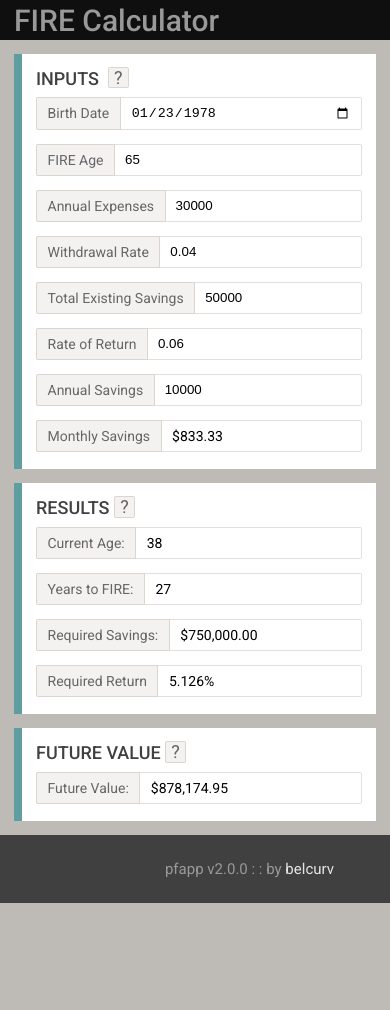
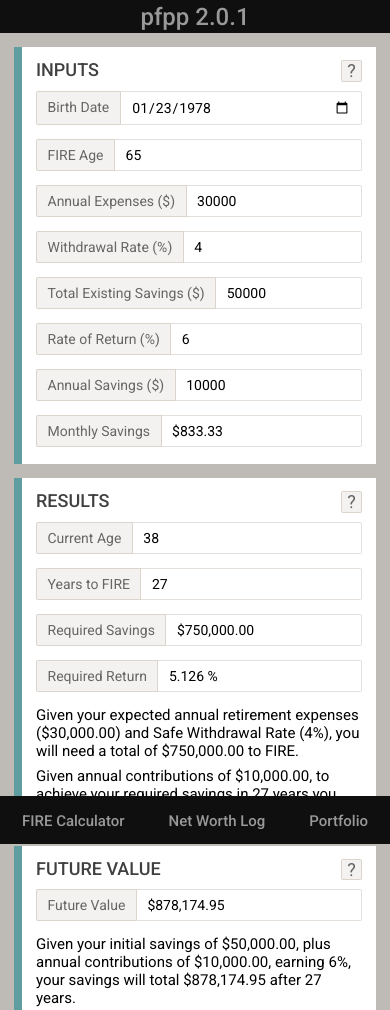
Before and after one commit to belcurv/pfapp, a plain HTML site: page ver_2/index.html in a window 390 px wide. Shown: the top 1010 px of the page. Before the commit the page ends 903 px from the top, so only its background shows below. Drawn offline with nearby package versions, Linux system fonts and the light colour scheme; grey boxes are pictures that could not be loaded.

Commit message:
Add navigation elements for additional features, add CSS classes to show/hide/rearrange nav elements depending on screen width.

```diff
--- a/ver_2/css/input-add-on.css
+++ b/ver_2/css/input-add-on.css
@@ -18,6 +18,31 @@
     border-right: 0;
 }
 
+.InputAddOn-item {
+    flex: 0 0 auto;
+    background-color: rgba(147, 128, 108, 0.1);
+    color: #666666;
+}
+
+.InputAddOn-field,
+.InputAddOn-item {
+    border: 1px solid rgba(147, 128, 108, 0.25);
+    padding: 0.5em 0.75em;
+    font: inherit;
+    font-weight: normal;
+}
+
+.InputAddOn-field:first-child,
+.InputAddOn-item:first-child {
+    border-radius: 2px 0 0 2px;
+}
+
+.InputAddOn-field:last-child,
+.InputAddOn-item:last-child {
+    border-radius: 0 2px 2px 0;
+}
+
+/* ========= custom stuff =============== */
 /* Custom input field focus effects */
 .InputAddOn-field:not(:first-child):focus {
     outline: none;
@@ -35,26 +60,11 @@
     box-shadow: 0 0 5px rgba(190, 187, 183, 1);
 }
 
-.InputAddOn-item {
-    flex: 0 0 auto;
-    background-color: rgba(147, 128, 108, 0.1);
-    color: #666666;
+.InputAddOn-field-prefix {
+    flex: 0;
+    border-top: 1px solid rgba(147, 128, 108, 0.25);
+    border-bottom: 1px solid rgba(147, 128, 108, 0.25);
+    padding: 0.5em 0 0.5em 0.75em;
     font: inherit;
     font-weight: normal;
 }
-
-.InputAddOn-field,
-.InputAddOn-item {
-    border: 1px solid rgba(147, 128, 108, 0.25);
-    padding: 0.5em 0.75em;
-}
-
-.InputAddOn-field:first-child,
-.InputAddOn-item:first-child {
-    border-radius: 2px 0 0 2px;
-}
-
-.InputAddOn-field:last-child,
-.InputAddOn-item:last-child {
-    border-radius: 0 2px 2px 0;
-}
--- a/ver_2/css/style.css
+++ b/ver_2/css/style.css
@@ -15,12 +15,8 @@ body {
     flex-direction: column;
 }
 
-header, footer, #main, #inputs, #outputs, #goals, #fv-calc, #rate-calc {
+header, footer, #main, #inputs, #outputs, #goals, #fv-calc, #rate-calc, #bottomNav {
     box-sizing: border-box;
-}
-
-.border {
-    border: 1px dashed aqua;
 }
 
 .content-box {
@@ -39,13 +35,47 @@ header {
     background: #0f0f0f;
 }
 
-header > h1 {
-    float: left;
+header h1 {
     line-height: 1.1em;
     margin: 0;
     padding: 0;
     color: #999;
     font-size: 30px;
+    font-weight: 500;
+}
+
+header h4 {
+    float: left;
+    line-height: 1.1em;
+    margin: auto;
+    padding: 0.5em;
+    color: #999;
+    font-size: 15px;
+    font-weight: 500;
+}
+
+#topNav {
+
+}
+
+#bottomNav {
+    display: none;
+    position: fixed;
+    bottom: 0px;
+    height: 3rem;
+    width: 100%;
+    padding: 1rem 0;
+    text-align: center;
+    background: #0f0f0f;
+    color: #999;
+    font-size: 0.85em;
+}
+
+#bottomNav h4 {
+    margin: 0;
+    padding: 0 0.5em;
+    color: #999;
+    font-size: 15px;
     font-weight: 500;
 }
 
@@ -166,3 +196,21 @@ footer a:hover {
         padding: 0 0 1em 0.5em;
     }
 }
+
+@media all and (max-width: 480px) {
+    #topNav {
+        display: none;
+    }
+
+    header h1 {
+        text-align: center;
+        font-size: 24px;
+    }
+
+    footer {
+        margin-bottom: 4em;
+    }
+
+    #bottomNav {
+        display: inline-block;
+    }
--- a/ver_2/index.html
+++ b/ver_2/index.html
@@ -15,13 +15,35 @@
 </head>
 
 <body ng-controller="pfappController as vm">
-    <header class=""><h1>FIRE Calculator</h1></header>
+    <header>
+
+        <div class="Grid">
+
+            <div class="Grid-cell">
+                <h1>pfpp 2.0.1</h1>
+            </div>
+
+            <div id="topNav" class="Grid-cell Grid-cell--autoSize">
+                <h4>FIRE Calculator</h4>
+                <h4>Net Worth Log</h4>
+                <h4>Portfolio</h4>
+            </div>
+        </div>
+
+    </header>
 
     <div id="main">
         <div class="" id="inputs">
             <div class="content-box">
 
-                <h4>INPUTS <span title="Toggle help" class="help-toggle" ng-click="inputHelpToggle = !inputHelpToggle">?</span></h4>
+                <div class="Grid">
+                    <div class="Grid-cell">
+                        <h4>INPUTS</h4>
+                    </div>
+                    <div>
+                        <h4><span title="Toggle help" class="help-toggle" ng-click="inputHelpToggle = !inputHelpToggle">?</span></h4>
+                    </div>
+                </div>
 
                 <div ng-if="inputHelpToggle" class="help">
                     <p>The purpose of this section is to input your personal data for use in the calculations below.</p>
@@ -29,10 +51,10 @@
 <!--                    <p>If you are new to this site, the fields will be populated with sample data.  If you have visited previously, the fields will be populated with data from your browser's local storage.</p>-->
 
                     <ul>
-                        <li><em>FIRE</em> = Financial Independence / Retire Early.  FIRE age is the age you expect to retire.</li>
+                        <li><em>FIRE</em> = Financial Independence / Retire Early.  <em>FIRE Age</em> is the age you expect to retire.</li>
                         <li><em>Annual expenses</em> = your expected annual household expenses on year 1 of retirement. </li>
-                        <li><em>Withdrawal rate</em> = your personal safe withdrawal rate, as a decimal (eg. 5% = .05)</li>
-                        <li><em>Rate of Return</em> = The average return on investment you expect on your retirement savings.</li>
+                        <li><em>Withdrawal rate</em> = your personal safe withdrawal rate, as a persentage (eg. "4" = 4%)</li>
+                        <li><em>Rate of Return</em> = The average return on investment you expect on your retirement savings, as a persentage (eg. "7" = 7%).</li>
                         <li><em>Annual Savings</em> = Your total annual retirement savings.</li>
                         <li><em>Monthly Savings</em> = Calculated from your annual contributions.</li>
                     </ul>
@@ -50,27 +72,27 @@
                     </div>
 
                     <div class="Grid-cell InputAddOn">
-                        <span class="InputAddOn-item">Annual Expenses</span>
+                        <span class="InputAddOn-item">Annual Expenses ($)</span>
                         <input class="InputAddOn-field" tabindex="3" type="number" min="0.00" step="1" id="annualExpenses" ng-model="vm.napkin.annualExpenses">
                     </div>
 
                     <div class="Grid-cell InputAddOn">
-                        <span class="InputAddOn-item">Withdrawal Rate</span>
-                        <input class="InputAddOn-field" tabindex="4" type="number" min="0.01" max="0.20" step="0.005" id="withdrawalRate" ng-model="vm.napkin.withdrawalRate">
+                        <span class="InputAddOn-item">Withdrawal Rate (%)</span>
+                        <input class="InputAddOn-field" tabindex="4" type="number" min="0.50" max="10.00" step="0.1" id="withdrawalRate" ng-model="vm.napkin.withdrawalRate">
                     </div>
 
                    <div class="Grid-cell InputAddOn">
-                        <span class="InputAddOn-item">Total Existing Savings</span>
+                        <span class="InputAddOn-item">Total Existing Savings ($)</span>
                         <input class="InputAddOn-field" tabindex="5" type="number" min="0.00" step="0.01" id="FVpv" ng-model="vm.napkin.FVpv">
                     </div>
 
                     <div class="Grid-cell InputAddOn">
-                        <span class="InputAddOn-item">Rate of Return</span>
-                        <input class="InputAddOn-field" tabindex="6" id="FVrate" type="number" min="0.01" max="0.20" step="0.001" ng-model="vm.napkin.FVrate">
+                        <span class="InputAddOn-item">Rate of Return (%)</span>
+                        <input class="InputAddOn-field" tabindex="6" id="FVrate" type="number" min="0.05" max="20" step="0.05" ng-model="vm.napkin.FVrate">
                     </div>
 
                     <div class="Grid-cell InputAddOn">
-                        <span class="InputAddOn-item">Annual Savings</span>
+                        <span class="InputAddOn-item">Annual Savings ($)</span>
                         <input class="InputAddOn-field" tabindex="7" type="number" min="0.00" step="0.01" id="FVpmt" ng-model="vm.napkin.FVpmt">
                     </div>
 
@@ -91,7 +113,15 @@
 
             <div class="" id="goals">
                 <div class="content-box">
-                    <h4>RESULTS<span title="Toggle help" class="help-toggle" ng-click="resultsHelpToggle = !resultsHelpToggle">?</span></h4>
+
+                    <div class="Grid">
+                        <div class="Grid-cell">
+                            <h4>RESULTS</h4>
+                        </div>
+                        <div>
+                            <h4><span title="Toggle help" class="help-toggle" ng-click="resultsHelpToggle = !resultsHelpToggle">?</span></h4>
+                        </div>
+                    </div>
 
                 <div ng-if="resultsHelpToggle" class="help">
                     <p>These results are based on the number enterred above.</p>
@@ -106,7 +136,7 @@
 
                     <div class="Grid Grid--gutters Grid--full med-Grid--1of2 large-Grid--full">
                         <div class="Grid-cell InputAddOn">
-                            <span class="InputAddOn-item">Current Age:</span>
+                            <span class="InputAddOn-item">Current Age</span>
                             <span class="InputAddOn-field">
                                {{ vm.napkin.calcAge(vm.napkin.birthDate) }}
                             </span>
@@ -114,14 +144,14 @@
 
 
                         <div class="Grid-cell InputAddOn">
-                            <span class="InputAddOn-item">Years to FIRE:</span>
+                            <span class="InputAddOn-item">Years to FIRE</span>
                             <span class="InputAddOn-field">
                                {{ vm.napkin.retirementAge - vm.napkin.calcAge(vm.napkin.birthDate) }}
                             </span>
                         </div>
 
                         <div class="Grid-cell InputAddOn">
-                            <span class="InputAddOn-item">Required Savings:</span>
+                            <span class="InputAddOn-item">Required Savings</span>
                             <span class="InputAddOn-field">
                                {{ vm.napkin.calcReqSavings(vm.napkin.annualExpenses, vm.napkin.withdrawalRate) | currency:"$" }}
                             </span>
@@ -134,17 +164,29 @@
                                 vm.napkin.FVpv,
                                 (vm.napkin.retirementAge - vm.napkin.calcAge(vm.napkin.birthDate)),
                                 vm.napkin.calcReqSavings(vm.napkin.annualExpenses, vm.napkin.withdrawalRate)
-                                ) | number:3 }}%
+                                ) | number:3 }} %
                             </span>
                         </div>
                     </div>
+
+                    <p>Given your expected annual retirement expenses ({{ vm.napkin.annualExpenses | currency }}) and Safe Withdrawal Rate ({{ vm.napkin.withdrawalRate }}%), you will need a total of {{ vm.napkin.calcReqSavings(vm.napkin.annualExpenses, vm.napkin.withdrawalRate) | currency:"$" }} to FIRE.</p>
+
+                    <p>Given annual contributions of {{ vm.napkin.FVpmt | currency }}, to achieve your required savings in {{ vm.napkin.retirementAge - vm.napkin.calcAge(vm.napkin.birthDate) }} years you need to earn an average return of {{ vm.napkin.calcRate(vm.napkin.FVpmt, vm.napkin.FVpv, (vm.napkin.retirementAge - vm.napkin.calcAge(vm.napkin.birthDate)), vm.napkin.calcReqSavings(vm.napkin.annualExpenses, vm.napkin.withdrawalRate)) | number:3 }}%.</p>
 
                </div>
             </div>
 
             <div class="" id="fv-calc">
                 <div class="content-box">
-                    <h4>FUTURE VALUE<span title="Toggle help" class="help-toggle" ng-click="fvHelpToggle = !fvHelpToggle">?</span></h4>
+
+                     <div class="Grid">
+                        <div class="Grid-cell">
+                            <h4>FUTURE VALUE</h4>
+                        </div>
+                        <div>
+                            <h4><span title="Toggle help" class="help-toggle" ng-click="fvHelpToggle = !fvHelpToggle">?</span></h4>
+                        </div>
+                    </div>
 
                 <div ng-if="fvHelpToggle" class="help">
                     <p>This is the calculated future value of your current savings, given your expected average rate of return, continued annual savings and years to FIRE.</p>
@@ -152,14 +194,14 @@
 
                     <div class="Grid Grid--gutters Grid--full med-Grid--1of2 large-Grid--full">
                         <div class="Grid-cell InputAddOn">
-                            <span class="InputAddOn-item">Future Value:</span>
+                            <span class="InputAddOn-item">Future Value</span>
                             <span class="InputAddOn-field">
                                 <!-- calcFutureValue(rate, pmt, pv, nper) -->
-                                {{ vm.napkin.calcFutureValue(vm.napkin.FVrate, vm.napkin.FVpmt, vm.napkin.FVpv, (vm.napkin.retirementAge - vm.napkin.calcAge(vm.napkin.birthDate)) ) | currency:"$"}}
+                                {{ vm.napkin.calcFutureValue(vm.napkin.FVrate / 100, vm.napkin.FVpmt, vm.napkin.FVpv, (vm.napkin.retirementAge - vm.napkin.calcAge(vm.napkin.birthDate)) ) | currency:"$"}}
                             </span>
                         </div>
-
                     </div>
+                    <p>Given your initial savings of {{vm.napkin.FVpv | currency}}, plus annual contributions of {{vm.napkin.FVpmt | currency }}, earning {{100 * vm.napkin.FVrate / 100}}%, your savings will total {{ vm.napkin.calcFutureValue(vm.napkin.FVrate / 100, vm.napkin.FVpmt, vm.napkin.FVpv, (vm.napkin.retirementAge - vm.napkin.calcAge(vm.napkin.birthDate)) ) | currency:"$"}} after {{ vm.napkin.retirementAge - vm.napkin.calcAge(vm.napkin.birthDate) }} years.</p>
                 </div>
             </div>
 
@@ -171,8 +213,15 @@
     <footer class="footer">
         <iframe class="footer-social" src="https://ghbtns.com/github-btn.html?user=belcurv&amp;repo=pfapp&amp;type=watch&amp;count=true" allowtransparency="true" scrolling="0" width="106px" height="20px" frameborder="0"></iframe>
         <p class="footer-credit">pfapp v2.0.0 : : by <a href="https://github.com/belcurv" target="_blank">belcurv</a></p>
+    </footer>
 
-    </footer>
+    <div id="bottomNav">
+        <div class="Grid">
+            <div class="Grid-cell"><h4>FIRE Calculator</h4></div>
+            <div class="Grid-cell"><h4>Net Worth Log</h4></div>
+            <div class="Grid-cell"><h4>Portfolio</h4></div>
+        </div>
+    </div>
 
     <!-- javascript -->
     <script src="https://ajax.googleapis.com/ajax/libs/angularjs/1.5.5/angular.js"></script>
--- a/ver_2/js/pfapp.js
+++ b/ver_2/js/pfapp.js
@@ -8,7 +8,7 @@
 
             // Required savings
             function calcReqSavings(annualExpenses, withdrawalRate) {
-                return annualExpenses / withdrawalRate;
+                return annualExpenses / (withdrawalRate / 100);
             }
 
             // Age
@@ -100,9 +100,9 @@
                 birthDate: new Date('01/23/1978'),
                 retirementAge: 65,
                 annualExpenses: 30000,
-                withdrawalRate: 0.04,
+                withdrawalRate: 4.00,
                 requiredSavings: 0,
-                FVrate: 0.06,
+                FVrate: 6,
                 FVnper: 0,
                 FVpmt: 10000,
                 FVpv: 50000,
```
